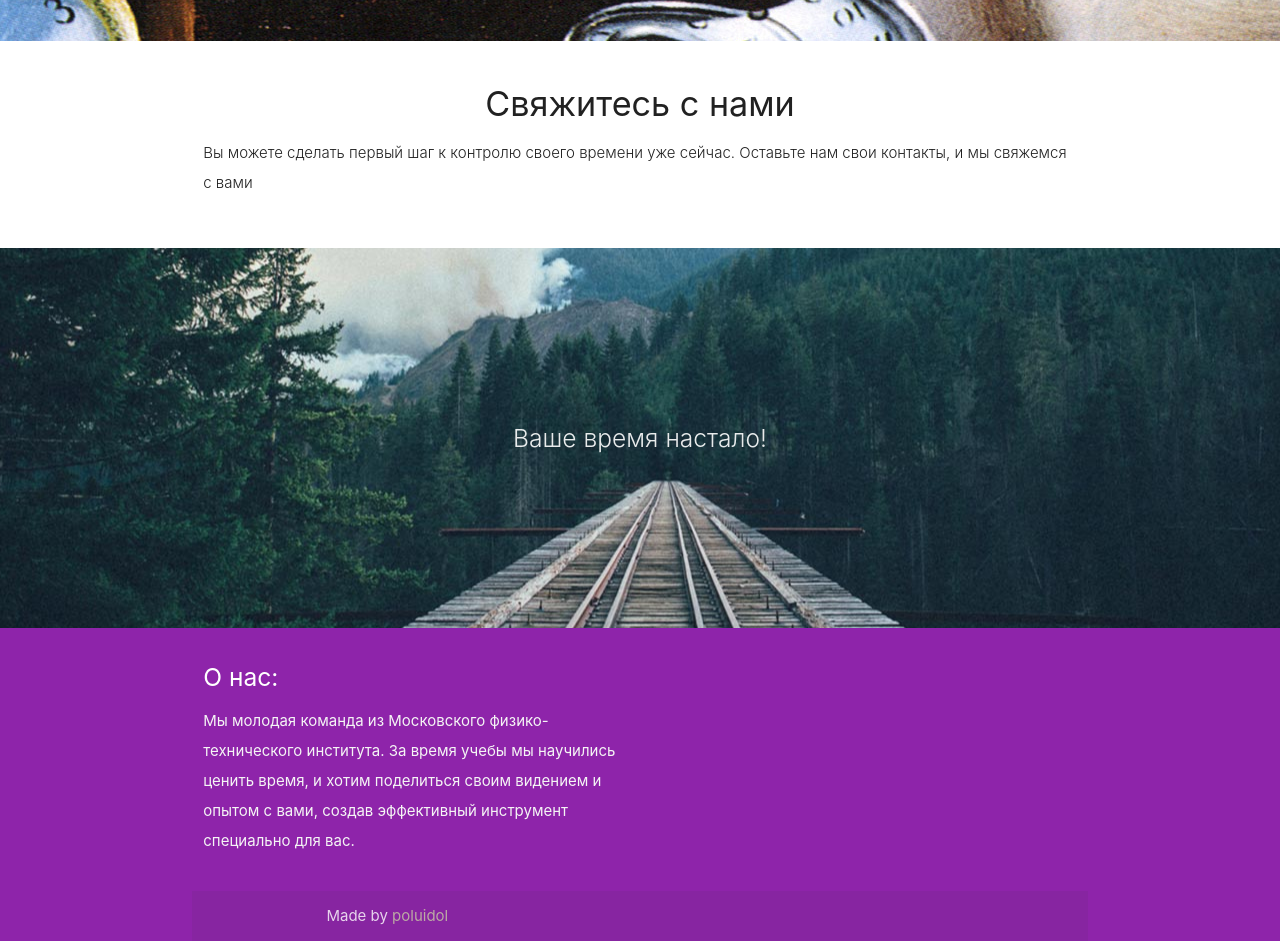
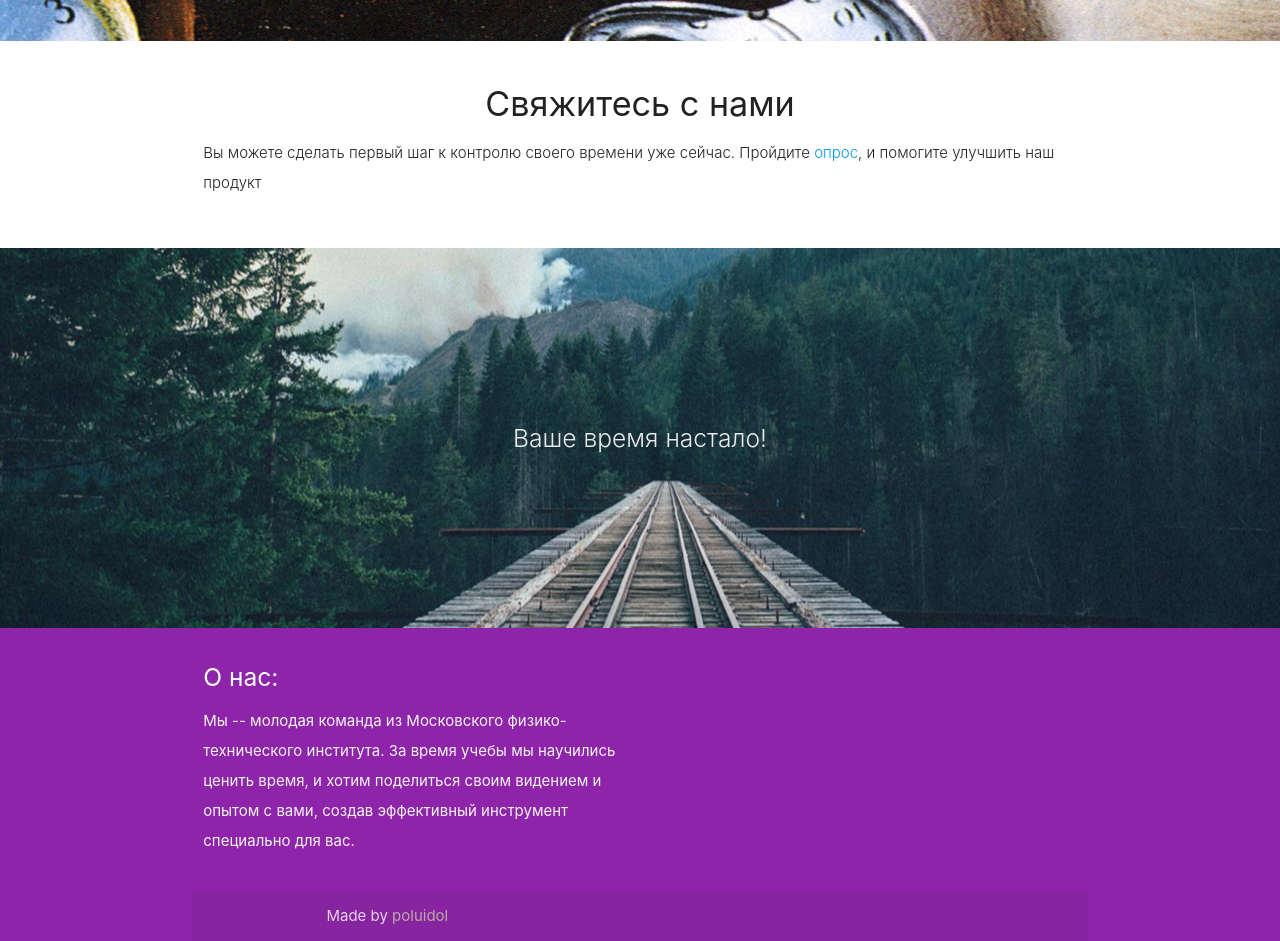
Before and after one commit to poluidol/TimeAdge_landing2.0, a plain HTML site: page index.html in a window 1280 px wide. Shown: the part 1460-2401 px from the top of the page. Drawn offline with nearby package versions, Linux system fonts and the light colour scheme.

Commit message:
add poll link

```diff
--- a/index.html
+++ b/index.html
@@ -121,7 +121,7 @@
         <div class="col s12 center">
           <h3><i class="mdi-content-send brown-text"></i></h3>
           <h4>Свяжитесь с нами</h4>
-          <p class="left-align light">Вы можете сделать первый шаг к контролю своего времени уже сейчас. Оставьте нам свои контакты, и мы свяжемся с вами</p>
+          <p class="left-align light">Вы можете сделать первый шаг к контролю своего времени уже сейчас. Пройдите <a href="https://docs.google.com/forms/d/1BgX5d5NjOX23XKEFzjmH7PYwUQZRasewsA0cPHYH5is/edit">опрос</a>, и помогите улучшить наш продукт </p>
         </div>
       </div>
 
@@ -145,7 +145,8 @@
       <div class="row">
         <div class="col l6 s12">
           <h5 class="white-text">О нас:</h5>
-          <p class="grey-text text-lighten-4">Мы молодая команда из Московского физико-технического института. За время учебы мы научились ценить время, и хотим поделиться своим видением и опытом с вами, создав эффективный инструмент специально для вас. </p>
+          <p class="grey-text text-lighten-4">Мы -- молодая команда из Московского физико-технического института. За время учебы мы научились ценить время, и хотим поделиться своим видением и опытом с вами, создав эффективный инструмент специально для вас.
+            </p>
 
 
 
```
